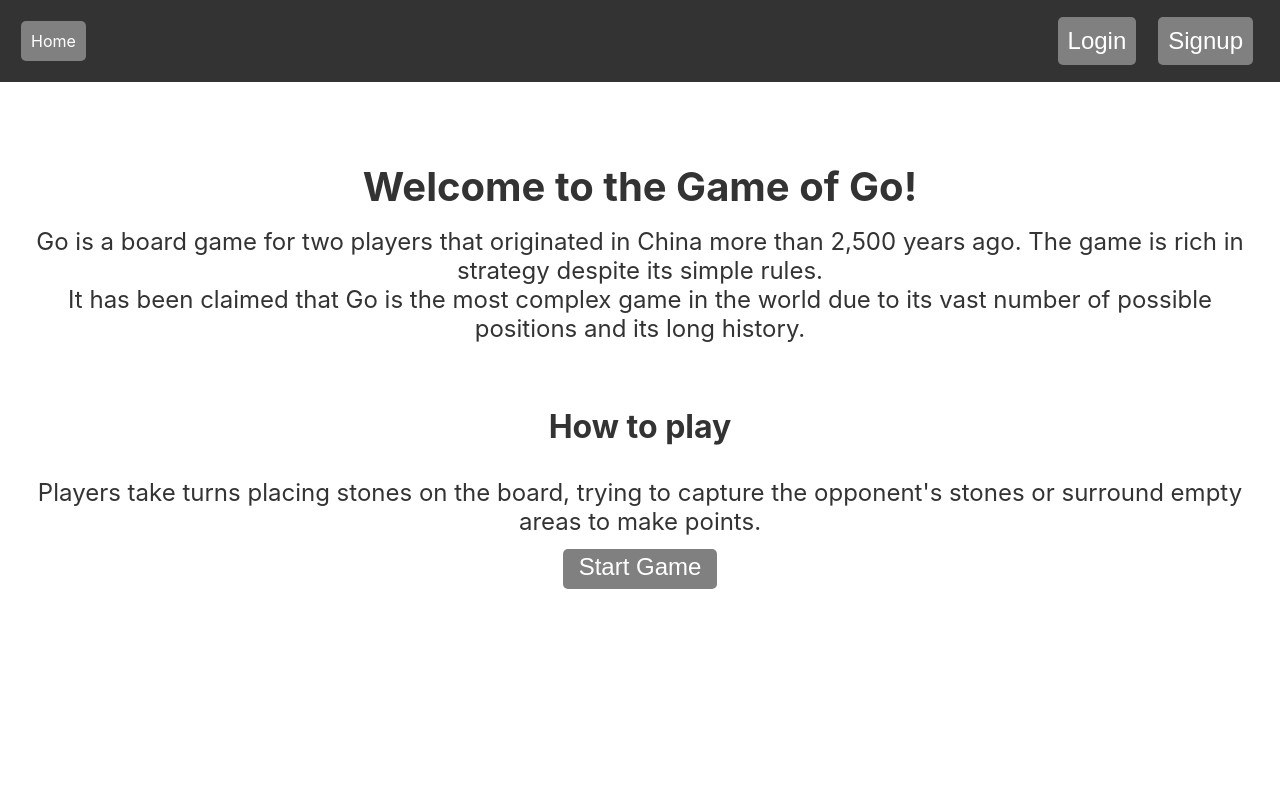
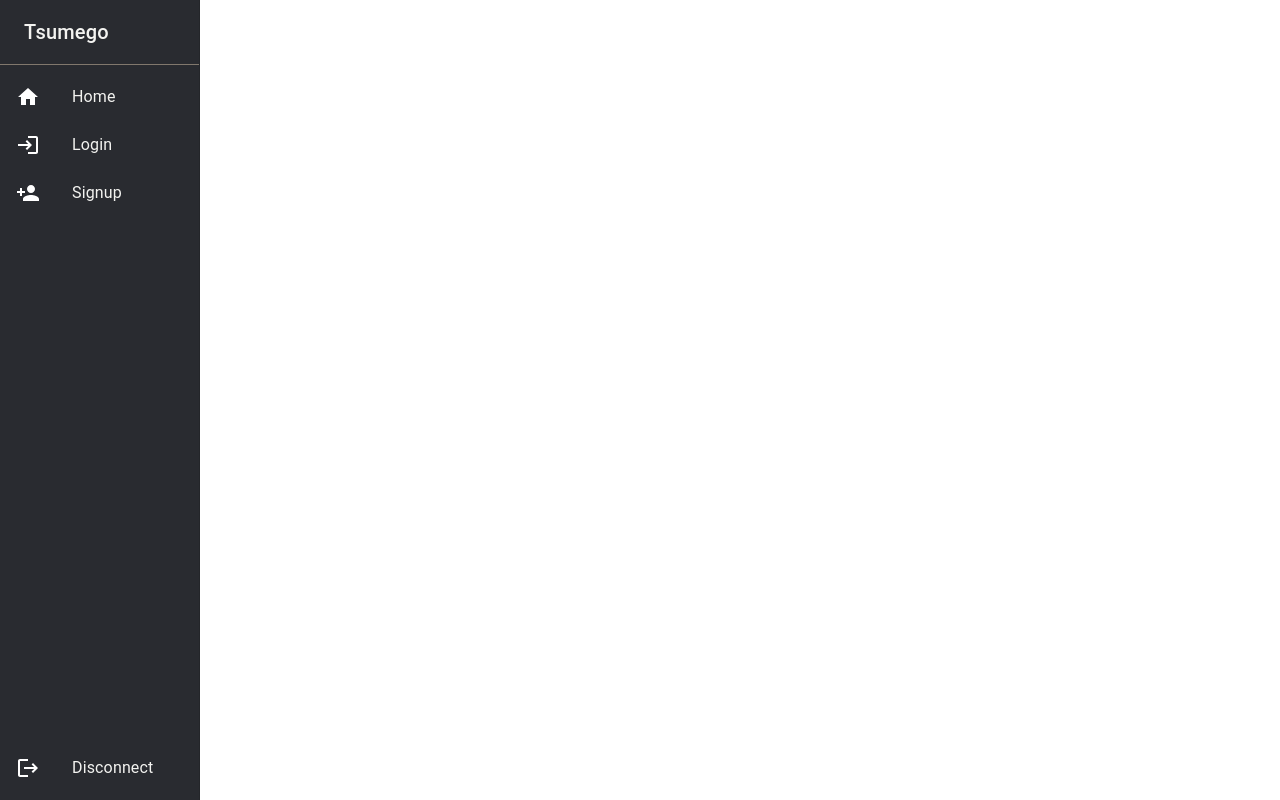
Before and after one commit to Corentin-kzk/GameOfGo, a React (Create React App) app in the folder front-end/: page / in a window 1280 px wide. Built offline with nearby package versions, Linux system fonts and the light colour scheme; no server answers.

Commit message:
adding navbar css and updating the component

```diff
--- a/front-end/package.json
+++ b/front-end/package.json
@@ -5,6 +5,7 @@
   "dependencies": {
     "@emotion/react": "^11.11.4",
     "@emotion/styled": "^11.11.5",
+    "@mui/icons-material": "^5.16.0",
     "@mui/material": "^5.0.0",
     "@sabaki/go-board": "^1.4.3",
     "@testing-library/jest-dom": "^5.17.0",
--- a/front-end/src/components/Navbar/Navbar.css
+++ b/front-end/src/components/Navbar/Navbar.css
@@ -1,9 +1,16 @@
-nav {
-    display: flex;
-    justify-content: space-between;
-    align-items: center;
-    background-color: #333;
-    width: 100%;
+.drawer .MuiDrawer-paper  {
+    width: 200px;
+    box-sizing: border-box;
+    background-color: #292b30;
+    color: #f3f3f0;
+}
+
+.MuiDivider-root {
+    background-color: #93897c;
+}
+
+.app-bar {
+    background-color: #292b30;
 }
 
 nav ul {
@@ -31,3 +38,24 @@ a {
 a:hover {
     background-color: #555;
 }
+
+.nav-link {
+    padding: 10px;
+    color: white;
+    text-decoration: none;
+    background-color: gray;
+    border-radius: 5px;
+    margin: 0 5px;
+}
+
+.nav-link:hover {
+    color: #93897c;
+}
+
+.nav-link.active {
+    color: #93897c;
+}
+
+.nav-link:active {
+    color: #93897c;
+}
--- a/front-end/src/components/Navbar/Navbar.jsx
+++ b/front-end/src/components/Navbar/Navbar.jsx
@@ -1,23 +1,81 @@
-import React from 'react';
+import * as React from 'react';
+import { NavLink } from 'react-router-dom';
+import Box from '@mui/material/Box';
+import Drawer from '@mui/material/Drawer';
+import CssBaseline from '@mui/material/CssBaseline';
+import AppBar from '@mui/material/AppBar';
+import Toolbar from '@mui/material/Toolbar';
+import List from '@mui/material/List';
+import Typography from '@mui/material/Typography';
+import Divider from '@mui/material/Divider';
+import ListItem from '@mui/material/ListItem';
+import ListItemButton from '@mui/material/ListItemButton';
+import ListItemIcon from '@mui/material/ListItemIcon';
+import ListItemText from '@mui/material/ListItemText';
+import HomeIcon from '@mui/icons-material/Home';
+import LoginIcon from '@mui/icons-material/Login';
+import PersonAddIcon from '@mui/icons-material/PersonAdd';
+import LogoutIcon from '@mui/icons-material/Logout';
 import './Navbar.css';
 
+const drawerWidth = 240;
+
 const Navbar = () => {
-    return (
-        <nav>
-            <ul>
-                <div>
-                    <li><a href="/">Home</a></li>
-                    {/* <li><a href="/play">Play</a></li> */}
-                </div>
-                <div>
-                    <li>
-                        <button><a href="/login">Login</a></button>
-                        <button><a href="/signup">Signup</a></button>
-                    </li>
-                </div>
-            </ul>
-        </nav>
-    );
+  return (
+    <Box sx={{ display: 'flex' }}>
+      <CssBaseline />
+      <AppBar
+        position="fixed"
+        className="app-bar"
+        sx={{ width: `calc(100% - ${drawerWidth}px)`, ml: `${drawerWidth}px` }}
+      >
+      </AppBar>
+      <Drawer
+        className="drawer"
+        variant="permanent"
+        anchor="left"
+      >
+        <Toolbar className='app-bar'>
+          <Typography variant="h6" noWrap component="div">
+            Tsumego
+          </Typography>
+        </Toolbar>
+        <Divider />
+        <List className="nav-list">
+          {[
+            { text: 'Home', icon: <HomeIcon sx={{ color: 'white' }} />,},
+            { text: 'Login', icon: <LoginIcon sx={{ color: 'white' }} /> },
+            { text: 'Signup', icon: <PersonAddIcon sx={{ color: 'white' }} /> }
+          ].map((item) => (
+            <ListItem key={item.text} disablePadding>
+              <ListItemButton component={NavLink} to={`/${item.text.toLowerCase()}`} className="nav-link" activeClassName="active">
+                <ListItemIcon>{item.icon}</ListItemIcon>
+                <ListItemText primary={item.text} />
+              </ListItemButton>
+            </ListItem>
+          ))}
+        </List>
+        <Box sx={{ flexGrow: 1 }} /> {/* This will push the disconnect button to the bottom */}
+        <List className="nav-list">
+          <ListItem key="Disconnect" disablePadding>
+            <ListItemButton component={NavLink} to="/disconnect" className="nav-link" activeClassName="active">
+              <ListItemIcon>
+                <LogoutIcon sx={{ color: 'white' }} />
+              </ListItemIcon>
+              <ListItemText primary="Disconnect" />
+            </ListItemButton>
+          </ListItem>
+        </List>
+      </Drawer>
+      <Box
+        component="main"
+        sx={{ flexGrow: 1, bgcolor: 'background.default', p: 3 }}
+      >
+        <Toolbar />
+
+      </Box>
+    </Box>
+  );
 };
 
 export default Navbar;
--- a/front-end/src/index.js
+++ b/front-end/src/index.js
@@ -20,7 +20,7 @@ const App = () => {
     <>
       {!hideNavbar && <Navbar />}
       <Routes>
-        <Route path="/" element={<Homepage />} />
+        <Route path="/home" element={<Homepage />} />
         <Route path="/test" element={<p>Test</p>} />
         <Route path="/login" element={<Login />} />
         <Route path="/signup" element={<SignUp />} />
```
Also changed, not shown: 1 other file (tests, documents, lock files or other folders).
